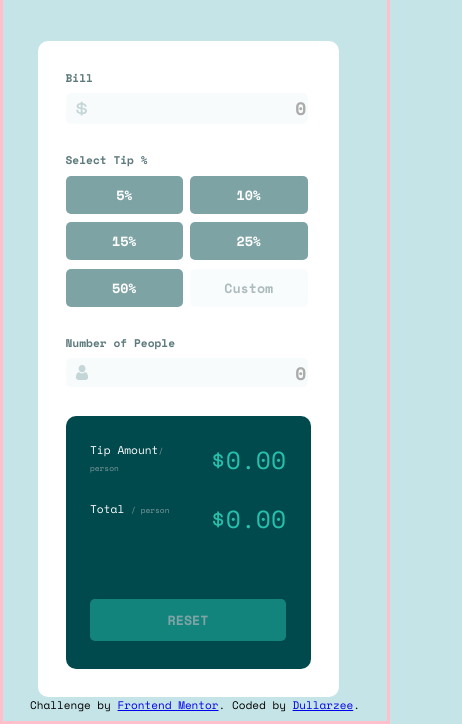
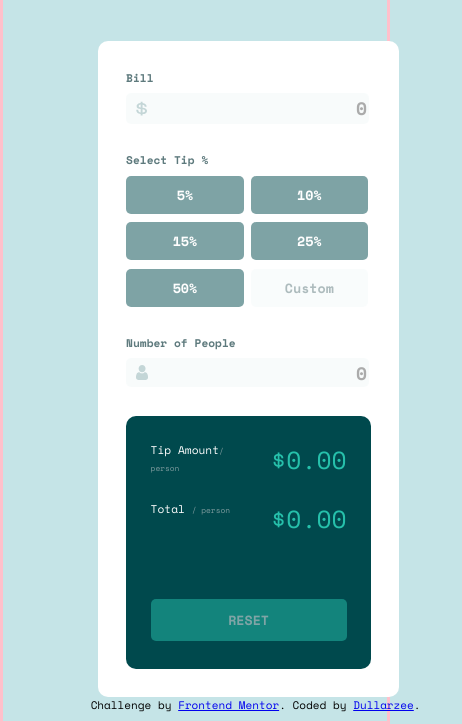
Before and after one commit to dullarzee/TipCalculator, a plain HTML site: page index.html in a window 390 px wide. Shown: the part 134-858 px from the top of the page, 462 px wide, since content can reach past the window. Drawn offline with nearby package versions, Linux system fonts and the light colour scheme.

Commit message:
debug1.1

```diff
--- a/TipCalculatorCSS.css
+++ b/TipCalculatorCSS.css
@@ -196,8 +196,7 @@ section{
         min-width: 200px;
     }
     body{
-        place-self: center;
-        width:90%;
+        place-self: normal;
         padding-left: 10%;
         padding-right: 10%;
         margin-top:20%;
```
